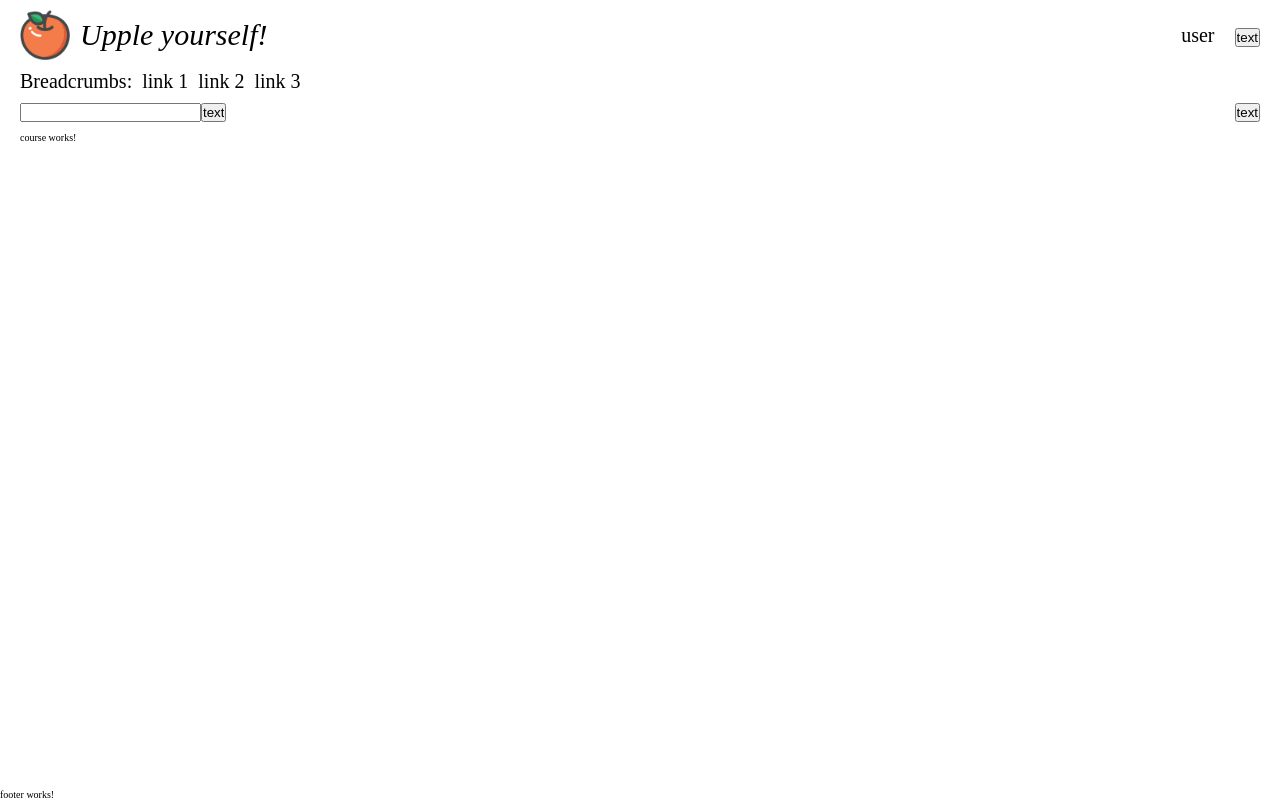
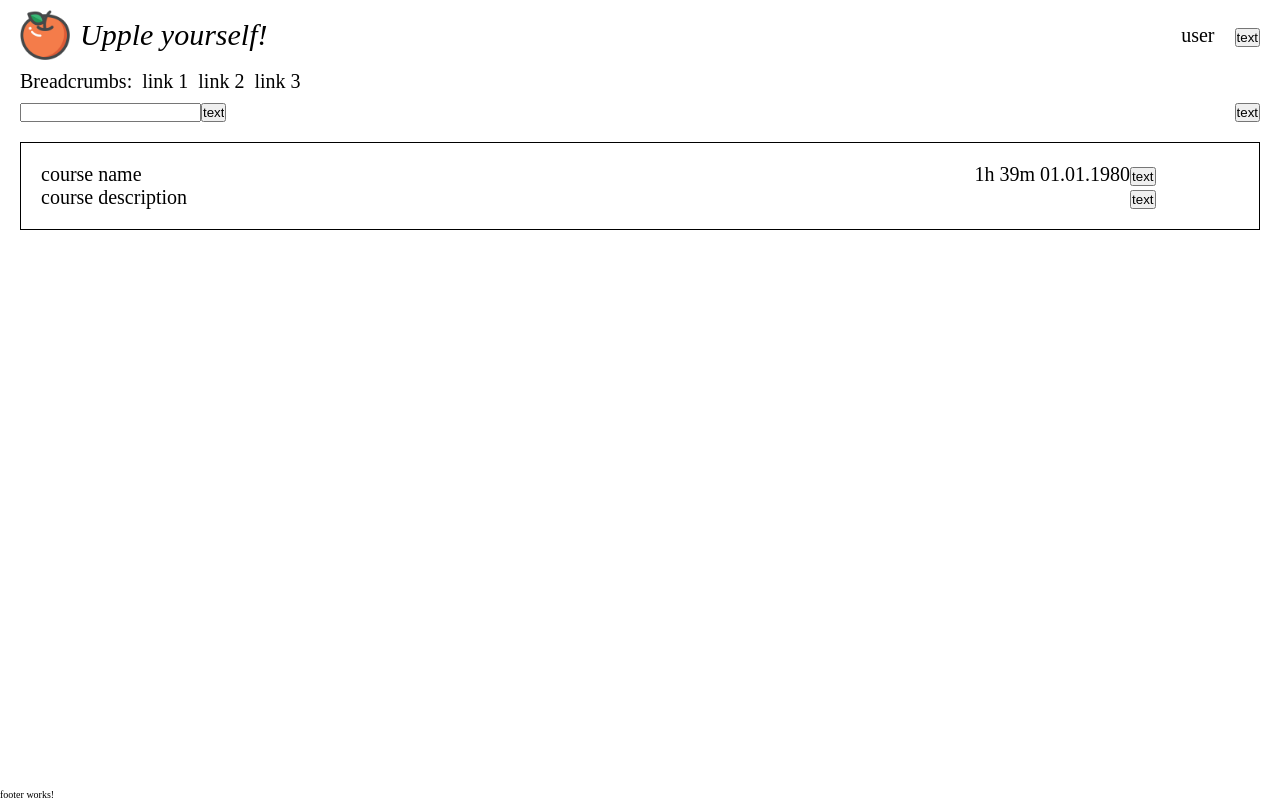
Before and after one commit to mikalai-sokarau/Angular, an Angular app: page / in a window 1280 px wide. Built offline with nearby package versions, Linux system fonts and the light colour scheme.

Commit message:
added course logic

```diff
--- a/src/app/components/course/course.component.html
+++ b/src/app/components/course/course.component.html
@@ -1,3 +1,18 @@
-<p>
-  course works!
-</p>
+<section>
+  <div id="course-info">
+    <div id="course-header">
+      <div>
+        <span id="name">{{name}}</span>
+      </div>
+      <div>
+        <span id="duration">{{duration}} </span>
+        <span id="date">{{date}}</span>
+      </div>
+    </div>
+    <div id="course-description">{{description}}</div>
+  </div>
+  <div id="buttons-block">
+    <app-button></app-button>
+    <app-button></app-button>
+  </div>
+</section>
--- a/src/app/components/course/course.component.scss
+++ b/src/app/components/course/course.component.scss
@@ -0,0 +1,25 @@
+section {
+  display: flex;
+  font-size: 2em;
+  border: 1px solid black;
+  margin: 1em 0;
+  padding: 1em;
+
+  #course-info {
+    display: flex;
+    flex-direction: column;
+    flex: 10;
+
+    #course-header {
+      display: flex;
+      justify-content: space-between;
+    }
+  }
+
+  #buttons-block {
+    flex: 1;
+    display: flex;
+    flex-direction: column;
+
+  }
+}
--- a/src/app/components/course/course.component.ts
+++ b/src/app/components/course/course.component.ts
@@ -6,6 +6,10 @@ import { Component, OnInit } from '@angular/core';
   styleUrls: ['./course.component.scss']
 })
 export class CourseComponent implements OnInit {
+  name = 'course name';
+  duration = '1h 39m';
+  date = '01.01.1980';
+  description = 'course description';
 
   constructor() { }
 
```
